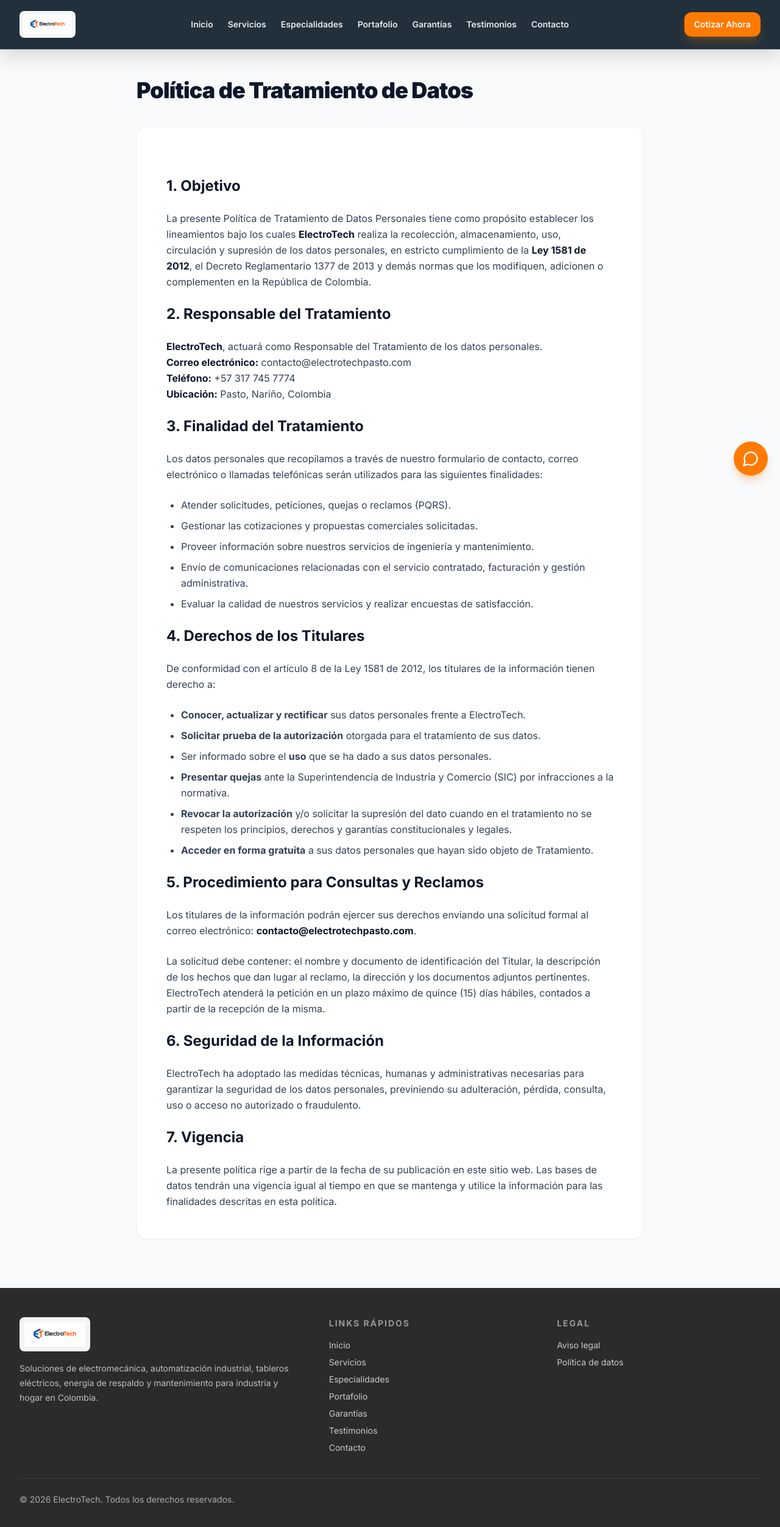
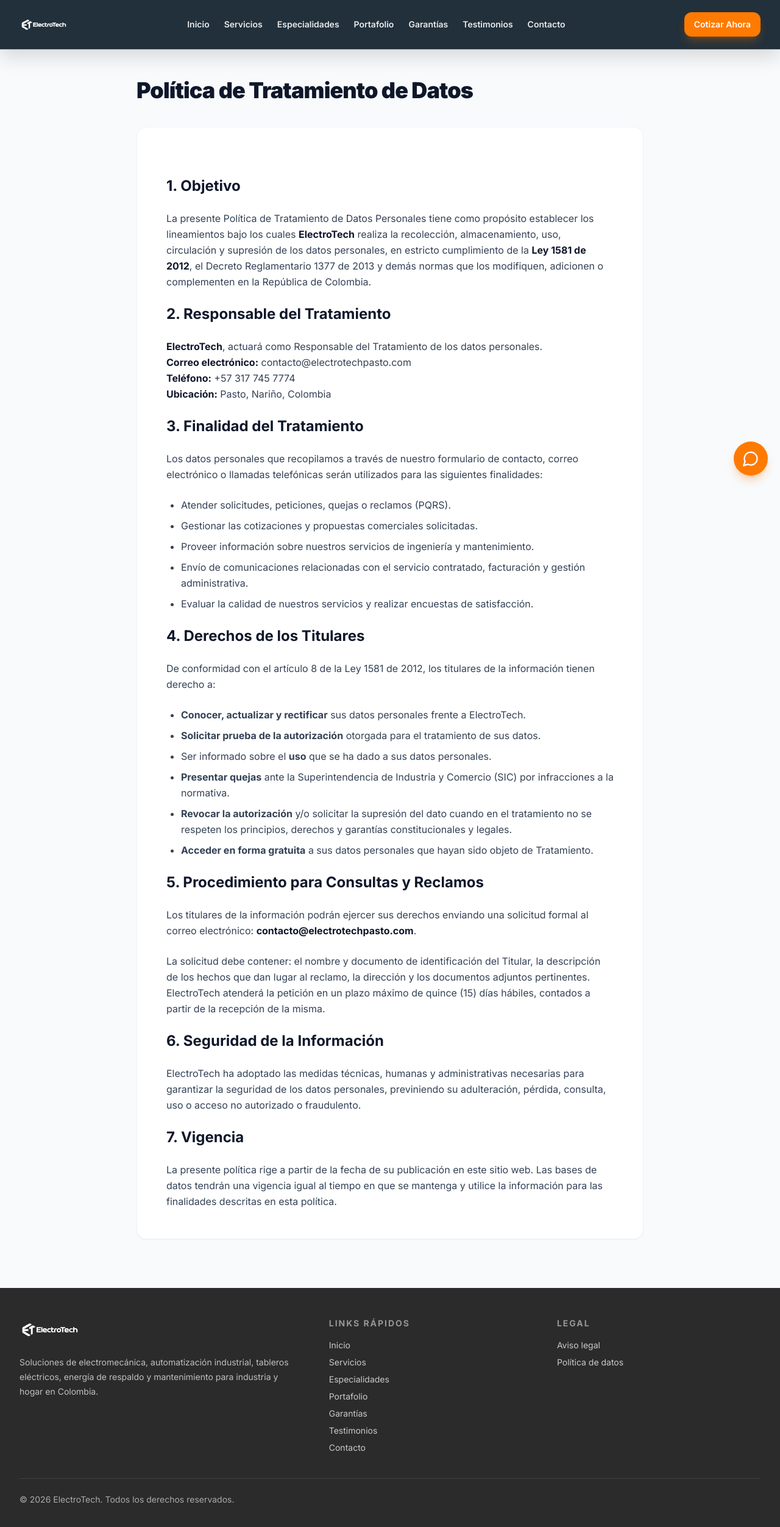
Before and after one commit to itsGabo22/ElectroTechCol, a Next.js app: page /politica-de-datos in a window 1280 px wide. Shown: the top 2504 px of the page at 61% size. Built offline with nearby package versions, Linux system fonts and the light colour scheme.

Commit message:
feat(ui): replace PNG logo with monochrome white SVG for dark backgrounds

```diff
--- a/components/layout/Footer.tsx
+++ b/components/layout/Footer.tsx
@@ -1,7 +1,7 @@
 import Link from "next/link";
-import Image from "next/image";
 import { Container } from "@/components/ui/Container";
 import { navItems, site } from "@/lib/constants";
+import { Logo } from "@/components/ui/Logo";
 
 export function Footer() {
   return (
@@ -9,14 +9,8 @@
       <Container>
         <div className="grid gap-10 md:grid-cols-[1.4fr_1fr_1fr]">
           <div>
-            <div className="bg-white/95 p-2 rounded-lg inline-flex items-center justify-center shadow-sm">
-              <Image
-                src="/logo-electrotech.png"
-                alt="ElectroTech Logo"
-                width={180}
-                height={45}
-                className="h-10 w-auto object-contain"
-              />
+            <div className="inline-flex items-center text-white">
+              <Logo className="h-10 w-auto text-white" />
             </div>
             <p className="mt-4 max-w-md text-sm leading-6 text-white/70">{site.description}</p>
           </div>
--- a/components/layout/Header.tsx
+++ b/components/layout/Header.tsx
@@ -1,24 +1,16 @@
 import Link from "next/link";
-import Image from "next/image";
 import { Button } from "@/components/ui/Button";
 import { Container } from "@/components/ui/Container";
 import { MobileMenu } from "@/components/layout/MobileMenu";
 import { navItems, site } from "@/lib/constants";
+import { Logo } from "@/components/ui/Logo";
 
 export function Header() {
   return (
     <header className="site-header fixed left-0 right-0 top-0 z-50 border-b border-white/15">
       <Container className="flex h-20 items-center justify-between">
-        <Link href="#inicio" className="flex items-center gap-2" aria-label="ElectroTech inicio">
-          <div className="bg-white/95 p-1.5 rounded-lg flex items-center justify-center shadow-sm">
-            <Image
-              src="/logo-electrotech.png"
-              alt="ElectroTech Logo"
-              width={160}
-              height={40}
-              className="h-8 w-auto object-contain"
-            />
-          </div>
+        <Link href="#inicio" className="flex items-center gap-2 text-white hover:opacity-90 transition-opacity" aria-label="ElectroTech inicio">
+          <Logo className="h-8 w-auto text-white" />
         </Link>
         <nav aria-label="Navegación principal" className="hidden items-center gap-6 lg:flex">
           {navItems.map((item) => (
--- /dev/null
+++ b/components/ui/Logo.tsx
@@ -0,0 +1,28 @@
+import * as React from "react";
+
+export function Logo({ className }: { className?: string }) {
+  return (
+    <svg
+      xmlns="http://www.w3.org/2000/svg"
+      viewBox="0 0 1983 793"
+      preserveAspectRatio="xMidYMid meet"
+      className={className}
+    >
+      <g transform="translate(0.000000,793.000000) scale(0.100000,-0.100000)" fill="currentColor" stroke="none">
+        <path d="M3279 5900 c-27 -8 -41 -15 -329 -175 -272 -151 -786 -436 -1105 -613 -159 -88 -337 -187 -395 -220 -58 -32 -163 -91 -235 -131 -147 -82 -212 -139 -252 -220 l-28 -56 -5 -700 c-3 -385 -1 -722 3 -749 11 -65 36 -112 84 -158 33 -31 399 -257 788 -485 66 -39 269 -160 450 -269 182 -110 401 -241 488 -293 218 -128 187 -132 547 68 151 84 283 160 293 168 29 27 21 56 -25 84 -24 15 -111 69 -193 121 -83 51 -240 147 -350 213 -110 65 -299 178 -420 251 -121 72 -299 177 -395 234 -96 57 -236 140 -310 185 -74 45 -174 105 -222 134 l-88 52 0 45 c0 43 1 44 33 45 17 0 308 1 645 2 595 2 614 3 628 21 11 16 14 71 14 277 l0 258 -24 28 -24 28 -634 5 -633 5 -3 50 -3 50 88 46 c137 72 411 221 723 394 285 157 445 245 745 410 88 48 189 104 225 125 54 31 332 185 628 347 34 19 62 39 62 43 0 17 -565 365 -615 379 -45 12 -117 13 -156 1z" />
+        <path d="M4315 5257 c-17 -8 -159 -84 -315 -169 -292 -158 -552 -297 -719 -384 -56 -29 -101 -60 -110 -75 -13 -21 -17 -64 -19 -212 -4 -220 3 -254 56 -290 103 -71 144 -67 337 33 86 45 160 78 165 75 7 -4 10 -333 10 -942 -1 -1048 -7 -967 73 -1004 73 -33 110 -26 227 42 58 33 135 76 171 94 56 28 70 42 88 78 21 43 21 46 21 1055 0 557 3 1012 6 1012 3 0 49 -24 102 -54 54 -30 109 -58 123 -61 28 -7 67 12 404 194 105 56 196 110 203 119 19 25 14 60 -10 76 -13 7 -88 53 -168 102 -80 48 -227 139 -328 202 -160 99 -190 114 -235 118 -32 3 -64 -1 -82 -9z" />
+        <path d="M5585 4698 c-11 -6 -23 -16 -27 -22 -4 -6 -8 -371 -8 -812 0 -773 1 -802 19 -818 17 -16 72 -17 692 -18 l673 -1 18 23 c15 19 18 42 18 159 0 107 -3 141 -16 159 l-15 22 -490 0 -489 0 0 160 0 160 400 0 c385 0 400 1 410 19 16 31 13 316 -3 330 -10 7 -137 12 -408 13 l-394 3 0 135 0 135 492 3 c486 2 493 2 503 23 7 13 10 73 8 166 -3 130 -5 146 -22 159 -17 12 -126 14 -680 14 -474 -1 -667 -4 -681 -12z" />
+        <path d="M7086 4694 c-14 -14 -16 -102 -16 -823 0 -635 3 -811 13 -824 14 -20 37 -22 219 -19 100 2 130 5 142 18 14 14 16 102 16 824 l0 809 -22 15 c-33 23 -329 23 -352 0z" />
+        <path d="M13326 4684 c-13 -13 -16 -42 -16 -164 0 -82 4 -151 8 -154 4 -3 123 -6 263 -7 139 -1 262 -3 272 -6 16 -4 17 -43 17 -647 0 -610 1 -644 18 -659 16 -14 45 -17 190 -17 159 0 172 1 182 19 6 13 10 237 10 659 l0 639 53 7 c28 3 157 6 285 6 177 0 234 3 237 13 2 6 6 74 8 149 4 108 1 142 -10 158 -14 20 -20 20 -758 20 -663 0 -745 -2 -759 -16z" />
+        <path d="M17473 4693 c-18 -7 -19 -1633 -1 -1651 17 -17 362 -17 376 1 7 8 12 141 14 377 3 346 4 367 24 411 45 98 120 152 240 172 139 24 262 -23 318 -123 l31 -55 5 -388 c4 -330 7 -389 20 -397 23 -15 363 -13 378 2 18 18 16 756 -3 861 -24 137 -97 256 -200 327 -58 40 -175 85 -261 100 -46 8 -115 11 -190 7 -125 -5 -197 -23 -292 -71 -28 -14 -56 -26 -62 -26 -8 0 -10 67 -9 215 1 158 -2 219 -11 230 -10 12 -45 15 -189 14 -97 0 -182 -3 -188 -6z" />
+        <path d="M10315 4626 c-14 -22 -16 -88 -13 -598 4 -554 5 -576 26 -652 49 -176 155 -286 318 -332 86 -24 490 -32 519 -11 18 14 20 29 23 157 3 120 1 144 -13 160 -14 16 -37 18 -184 22 -164 3 -168 4 -210 31 -28 19 -50 44 -64 75 -21 44 -22 62 -22 272 l0 225 231 5 c175 4 235 8 247 19 14 11 17 36 17 155 0 97 -4 146 -12 154 -9 9 -76 12 -240 12 -214 0 -228 1 -238 19 -5 11 -10 78 -10 150 0 104 -3 133 -16 145 -13 13 -44 16 -179 16 -163 0 -165 0 -180 -24z" />
+        <path d="M8065 4341 c-251 -41 -426 -193 -490 -426 -23 -82 -31 -295 -15 -393 41 -255 161 -403 390 -478 48 -16 103 -18 463 -22 376 -3 410 -2 428 14 17 15 19 32 19 159 0 106 -3 145 -13 153 -9 8 -138 13 -390 16 -361 4 -379 5 -422 26 -43 21 -80 65 -87 105 -1 11 3 20 10 21 6 1 221 2 477 3 459 1 464 1 475 22 7 12 12 79 12 162 1 156 -16 244 -70 356 -35 71 -130 167 -207 208 -117 61 -183 75 -365 79 -91 1 -187 -1 -215 -5z m296 -331 c76 -15 137 -55 165 -110 44 -86 63 -80 -277 -80 l-302 0 6 37 c7 42 51 100 95 126 57 34 209 46 313 27z" />
+        <path d="M12650 4343 c-54 -6 -195 -51 -237 -75 -145 -84 -237 -203 -282 -367 -71 -258 -8 -556 153 -717 110 -109 248 -160 466 -171 299 -14 527 52 653 190 149 162 206 466 134 715 -66 227 -238 372 -496 417 -77 14 -299 18 -391 8z m348 -358 c58 -17 112 -70 144 -140 19 -43 23 -67 23 -165 0 -99 -3 -122 -23 -165 -54 -117 -121 -149 -312 -150 -157 0 -212 16 -268 81 -50 56 -67 115 -67 234 0 120 8 156 46 214 37 56 96 92 170 105 68 12 224 4 287 -14z" />
+        <path d="M15260 4344 c-237 -21 -361 -73 -479 -199 -108 -116 -156 -259 -155 -470 0 -224 47 -367 160 -482 75 -76 176 -128 291 -148 114 -21 855 -21 872 -1 15 18 16 285 1 300 -7 7 -143 13 -408 16 -344 4 -401 7 -427 22 -49 27 -95 86 -95 122 0 14 52 16 490 16 l489 0 13 23 c7 13 14 75 16 148 9 276 -71 451 -259 562 -126 75 -314 108 -509 91z m231 -340 c38 -11 66 -28 94 -58 38 -39 70 -109 59 -128 -7 -11 -611 -10 -618 1 -9 13 14 72 41 109 52 70 112 91 259 92 73 0 129 -5 165 -16z" />
+        <path d="M9470 4325 c-296 -60 -461 -271 -477 -615 -4 -83 -1 -128 17 -215 27 -136 64 -217 138 -297 71 -77 125 -112 227 -145 79 -26 85 -26 423 -31 304 -4 345 -2 367 12 25 16 25 18 25 161 0 117 -3 146 -16 159 -13 14 -54 16 -293 16 -324 0 -360 6 -427 74 -68 67 -90 185 -63 331 14 76 40 127 82 159 68 52 97 56 403 56 244 0 285 2 298 16 13 13 16 42 16 163 0 101 -4 151 -12 159 -17 17 -619 15 -708 -3z" />
+        <path d="M11760 4325 c-127 -26 -256 -92 -318 -163 -52 -59 -104 -150 -129 -226 l-27 -81 -4 -401 c-3 -370 -2 -403 14 -419 15 -15 36 -16 176 -13 133 4 162 7 176 22 15 15 18 55 22 389 5 367 5 373 29 420 49 98 125 137 272 137 112 0 109 -5 109 169 0 188 5 181 -146 180 -60 0 -138 -7 -174 -14z" />
+        <path d="M16670 4330 c-290 -39 -472 -195 -535 -457 -14 -59 -16 -104 -13 -230 4 -142 7 -166 32 -233 34 -90 103 -197 157 -244 52 -44 140 -90 214 -112 51 -14 116 -18 418 -21 269 -4 362 -2 373 7 19 17 21 278 2 302 -11 15 -51 17 -313 20 -259 3 -305 6 -340 21 -94 42 -145 130 -153 263 -9 156 39 264 141 320 l52 29 303 3 303 3 9 25 c6 14 10 83 10 153 0 107 -3 131 -17 142 -13 11 -76 14 -302 15 -157 1 -311 -1 -341 -6z" />
+      </g>
+    </svg>
+  );
+}
```
